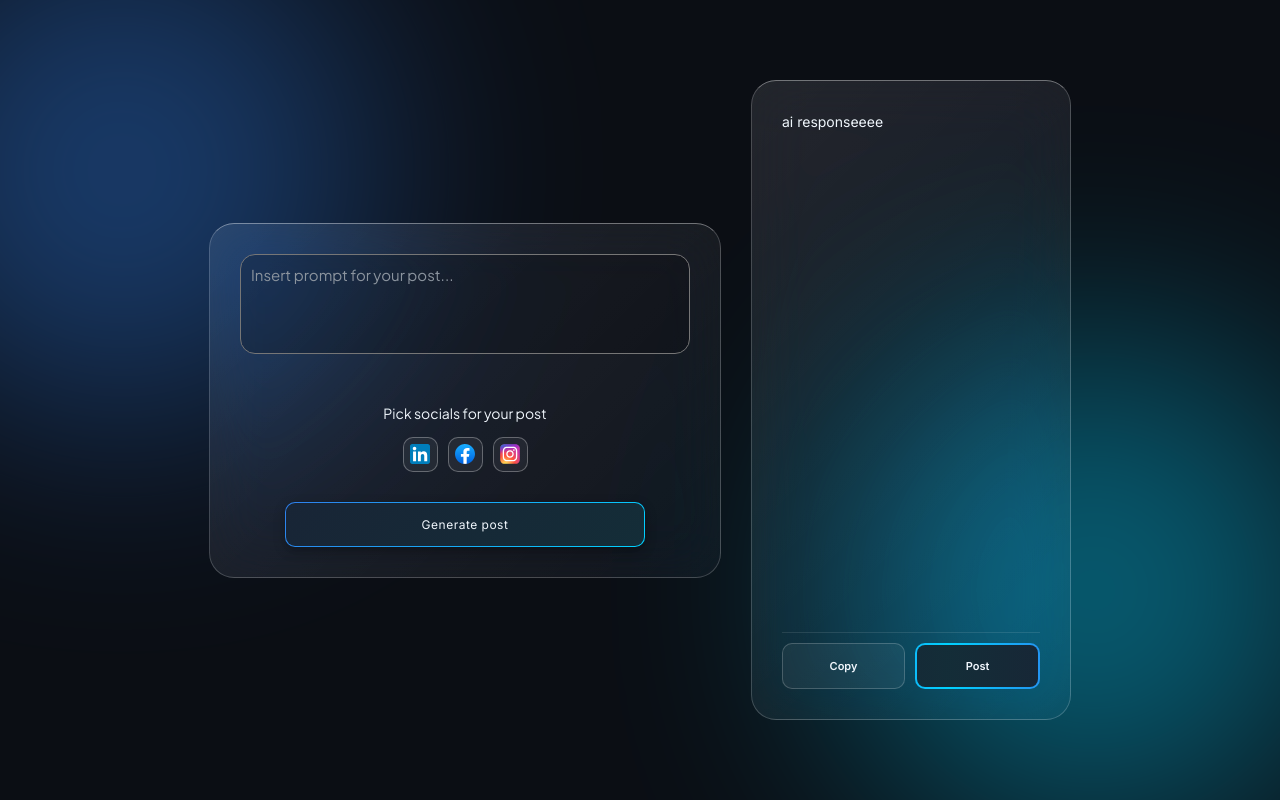
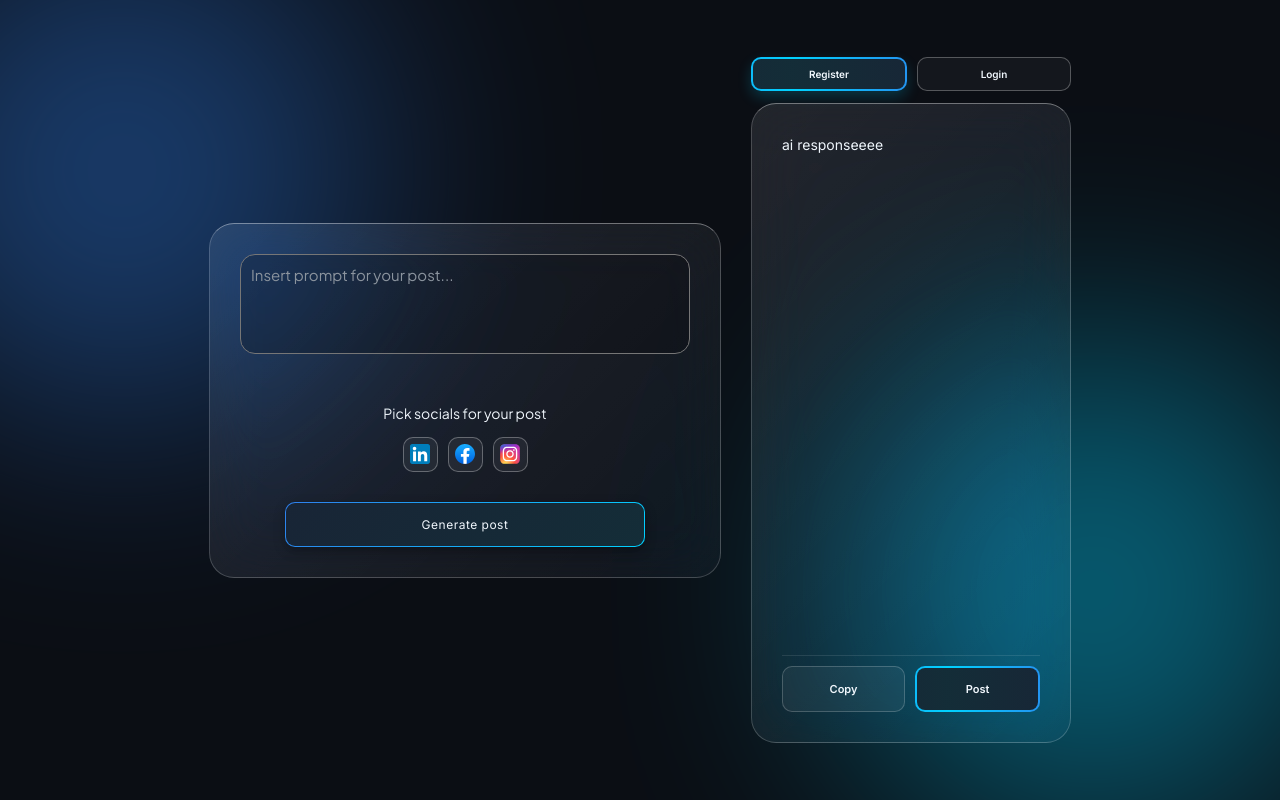
Before and after one commit to Kha-teri/Team-Red, a React (Vite) app: page / in a window 1280 px wide. Built offline with nearby package versions, Linux system fonts and the light colour scheme.

Commit message:
Register and Login buttons added

```diff
--- a/src/components/App.tsx
+++ b/src/components/App.tsx
@@ -1,5 +1,4 @@
 //glowny komponent, layout
-
 import { useState } from 'react'
 import styles from '../scss/App.module.scss'
 import Button from './Button'
@@ -11,7 +10,15 @@ function App() {
     <div className={styles.container}>
       <div className={styles.wrapper}>
         <SocialPostCard />
-        <PostContent content="ai responseeee"/>
+
+        <div className={styles.responseSection}>
+          <div className={styles.authButtons}>
+            <Button usage="register" text="Register" />
+            <Button usage="login" text="Login" />
+          </div>
+
+          <PostContent content="ai responseeee" />
+        </div>
       </div>
     </div>
   )
--- a/src/scss/App.module.scss
+++ b/src/scss/App.module.scss
@@ -46,4 +46,23 @@
         flex-wrap: wrap;
         gap: clamp(1.5rem, 3vw, 3rem);
     }
+
+    .responseSection {
+        display: flex;
+        flex-direction: column;
+        gap: clamp(0.8rem, 2vh, 1.2rem);
+        width: clamp(250px, 25vw, 500px);
+    }
+
+    .authButtons {
+        display: flex;
+        gap: clamp(0.6rem, 1.2vw, 1rem);
+        justify-content: flex-end;
+        flex-wrap: wrap;
+
+        button {
+            flex: 1;
+            min-width: 140px;
+        }
+    }
 }
--- a/src/scss/Button.module.scss
+++ b/src/scss/Button.module.scss
@@ -88,3 +88,51 @@
         transition: 0.1s;
     }
 }
+
+.login, .register {
+    font-family: $font-main;
+    font-weight: 600;
+    border-radius: $s2;
+    height: clamp(2.8rem, 6vh, 3.4rem);
+    padding: 0 clamp(1rem, 2vw, 1.4rem);
+    cursor: pointer;
+    transition: transform 0.25s ease, box-shadow 0.25s ease, background-color 0.25s ease, border-color 0.25s ease;
+    font-size: clamp(0.9rem, 1vw, 1rem);
+    user-select: none;
+}
+
+.login {
+    color: $text-main;
+    border: 1px solid rgba(white, 0.28);
+    background: rgba(white, 0.04);
+
+    &:hover {
+        transform: translateY(-2px);
+        background: rgba(white, 0.14);
+        border-color: rgba(white, 0.5);
+    }
+}
+
+.register {
+    color: $text-main;
+    border: 2px solid transparent;
+    background:
+        linear-gradient(rgba($card, 0.9), rgba($card, 0.9)) padding-box,
+        linear-gradient(90deg, $accent, $glow, $accent) border-box;
+    background-size: 100% 100%, 200% 100%;
+    animation: flow 4s linear infinite;
+    box-shadow: 0 6px 14px rgba($glow, 0.2);
+
+    &:hover {
+        transform: translateY(-2px);
+        box-shadow: 0 0 20px rgba($glow, 0.4);
+        animation-duration: 2s;
+    }
+}
+
+.login, .register {
+    &:active {
+        transform: translateY(0);
+        transition: 0.1s;
+    }
+}
```
Also changed, not shown: 1 other file (tests, documents, lock files or other folders).
